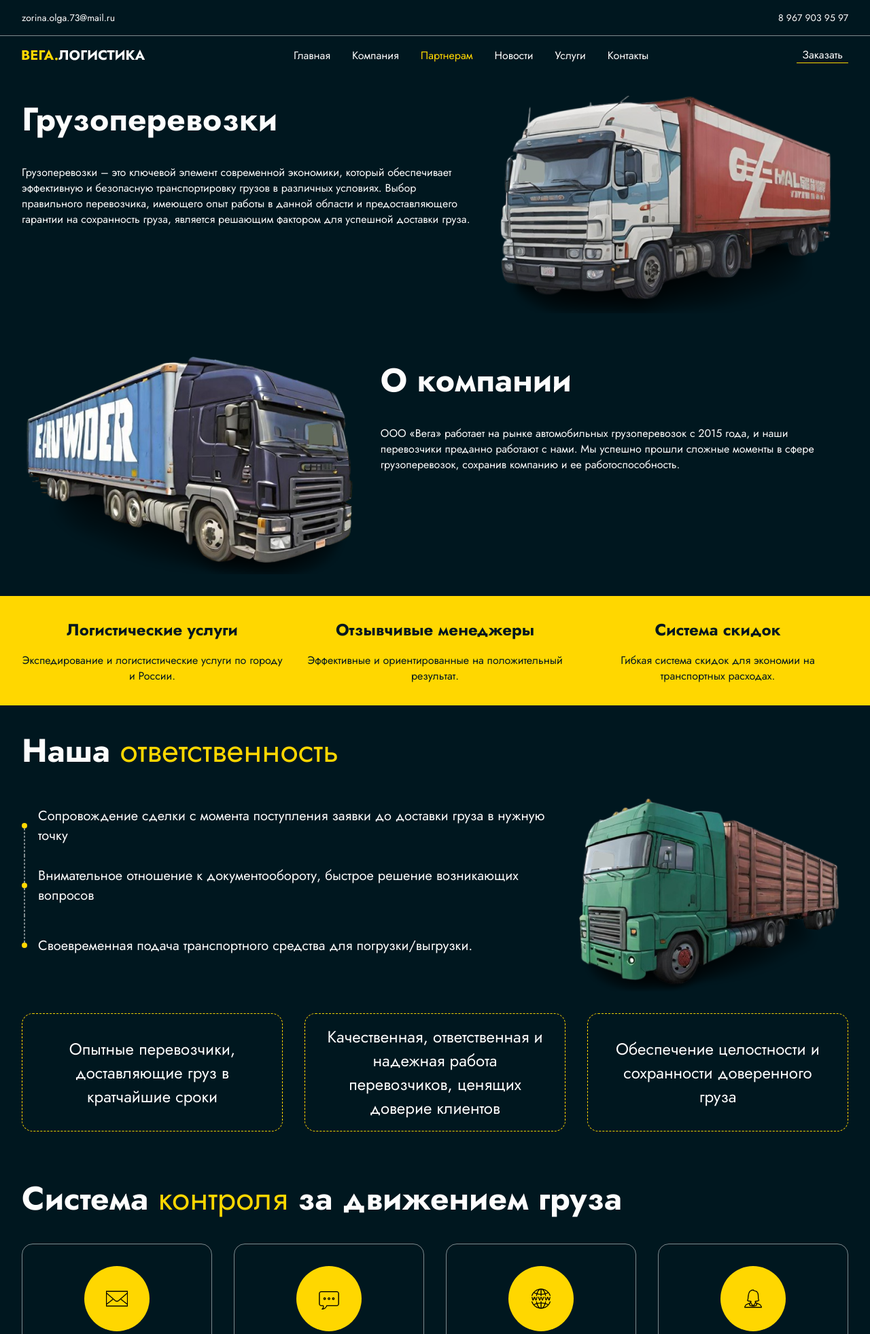
After one commit to sohee-commits/VEGA, a PHP site: page /for-partners.php in a window 1280 px wide. The commit adds this page. Shown: the top 1963 px of the page at 68% size. Run offline with PHP 8.4, Linux system fonts and the light colour scheme; some web fonts are replaced.

Commit message:
for-partners page done

```diff
--- /dev/null
+++ b/css/for-partners.css
@@ -0,0 +1,210 @@
+:root {
+	--main-color: rgb(255, 215, 0);
+	--black: rgb(0, 23, 31);
+	--gray: rgb(127, 138, 142);
+	--white: rgb(253, 253, 253);
+}
+
+* {
+	padding: 0;
+	margin: 0;
+	list-style-type: none;
+}
+
+.summ {
+	padding: 2rem;
+
+	display: flex;
+	gap: 2rem;
+}
+
+.summ .text {
+	display: flex;
+	flex-direction: column;
+	gap: 2rem;
+}
+
+.summ img {
+	width: 100%;
+	height: 20rem;
+	object-fit: contain;
+}
+
+.more ul {
+	padding: 2rem;
+
+	display: flex;
+	gap: 2rem;
+	flex-wrap: wrap;
+
+	background-color: var(--main-color);
+}
+
+.more * {
+	color: var(--black);
+	text-align: center;
+}
+
+.more ul > * {
+	flex: 1;
+
+	display: flex;
+	flex-direction: column;
+	gap: 1rem;
+}
+
+.more h4 {
+	font-size: 1.5rem;
+}
+
+.responsibility,
+.cs {
+	display: flex;
+	flex-direction: column;
+	gap: 2rem;
+}
+
+.responsibility .info {
+	display: flex;
+	gap: 2rem;
+}
+
+.responsibility > * {
+	flex: 1;
+}
+
+.responsibility .info {
+	font-size: 1.25rem;
+}
+
+.responsibility ul > * {
+	display: flex;
+	gap: 1rem;
+	align-items: center;
+}
+
+.responsibility .list-style {
+	display: flex;
+	flex-direction: column;
+	align-items: center;
+}
+
+.responsibility .line {
+	width: 0.1rem;
+	height: 2.5rem;
+
+	border: 0.09rem dashed var(--gray);
+}
+
+.responsibility .circle {
+	width: 0.5rem;
+	height: 0.5rem;
+
+	background-color: var(--main-color);
+	border-radius: 100%;
+}
+
+.responsibility .first-line,
+.responsibility .last-line {
+	border-color: transparent;
+}
+
+.responsibility img {
+	margin: 0 auto;
+	object-fit: contain;
+}
+
+.responsibility .pros {
+	display: flex;
+	gap: 2rem;
+	flex-wrap: wrap;
+}
+
+.responsibility .pro {
+	flex: 1;
+	padding: 1rem 2rem;
+
+	border: 0.1rem dashed var(--main-color);
+	border-radius: 1rem;
+
+	font-size: 1.5rem;
+	text-align: center;
+}
+
+.cs-list {
+	display: flex;
+	gap: 2rem;
+	flex-wrap: wrap;
+}
+
+.cs-item {
+	padding: 2rem;
+	flex: 1;
+
+	display: flex;
+	flex-direction: column;
+	gap: 1rem;
+	align-items: center;
+
+	border: 0.1rem solid var(--gray);
+	border-radius: 1rem;
+	text-align: center;
+}
+
+.cs-img {
+	padding: 2rem;
+	width: fit-content;
+	height: fit-content;
+
+	background-color: var(--main-color);
+	border-radius: 100%;
+}
+
+.cs img {
+	display: block;
+	width: 2rem;
+	height: 2rem;
+
+	object-fit: contain;
+}
+
+/* media queries */
+
+@media (max-width: 960px) {
+	.responsibility .info {
+		flex-wrap: wrap;
+	}
+
+	.responsibility img {
+		width: 100%;
+	}
+
+	.summ {
+		flex-wrap: wrap;
+	}
+
+	.summ img {
+		margin: 0 auto;
+		height: 10rem;
+	}
+
+	.summ:nth-child(2) img {
+		display: none;
+	}
+}
+
+@media (max-width: 768px) {
+	.responsibility .info {
+		font-size: 1.1rem;
+	}
+
+	.responsibility .pro {
+		font-size: 1.25rem;
+	}
+}
+
+@media (max-width: 425px) {
+	.responsibility .line {
+		height: 3rem;
+	}
+}
--- a/css/main.css
+++ b/css/main.css
@@ -84,6 +84,7 @@ main > section:not(.summ) {
 	object-fit: contain;
 	object-position: center;
 	border-radius: 1rem;
+	width: 100%;
 }
 
 form {
@@ -204,7 +205,8 @@ form button .arrow-right {
 		flex-direction: column;
 	}
 
-	.details-con {
+	.details-con p span,
+	.details-con img {
 		display: none;
 	}
 }
--- /dev/null
+++ b/for-partners.php
@@ -0,0 +1,138 @@
+<!DOCTYPE html>
+<html lang="en">
+
+  <head>
+    <meta charset="UTF-8">
+    <meta name="viewport" content="width=device-width, initial-scale=1.0">
+    <title>Вега.Логистика - Партнерам</title>
+    <link rel="shortcut icon" href="./assets/logotype-icon.svg" type="image/x-icon">
+    <link rel="stylesheet" href="./css/for-partners.css">
+  </head>
+
+  <body>
+    <?php require_once ('./header.php'); ?>
+
+    <main>
+      <section class="summ">
+        <div class="text">
+          <h2>Грузоперевозки</h2>
+          <p>
+            Грузоперевозки – это ключевой элемент современной экономики, который обеспечивает эффективную и безопасную
+            транспортировку грузов в различных условиях. Выбор правильного перевозчика, имеющего опыт работы в данной
+            области и предоставляющего гарантии на сохранность груза, является решающим фактором для успешной доставки
+            груза.
+          </p>
+        </div>
+        <img src="./assets/for-partners/1.png" alt="грузовая машина">
+      </section>
+
+      <section class="summ">
+        <img src="./assets/for-partners/2.png" alt="грузовая машина">
+        <div class="text">
+          <h2>О компании</h2>
+          <p>
+            ООО «Вега» работает на рынке автомобильных грузоперевозок с 2015 года, и наши перевозчики преданно работают
+            с нами. Мы успешно прошли сложные моменты в сфере грузоперевозок, сохранив компанию и ее работоспособность.
+          </p>
+        </div>
+      </section>
+
+      <div class="more">
+        <ul>
+          <li>
+            <h4>Логистические услуги</h4>
+            <p>Экспедирование и логистистические услуги по городу и России.</p>
+          </li>
+          <li>
+            <h4>Отзывчивые менеджеры</h4>
+            <p>Эффективные и ориентированные на положительный результат.</p>
+          </li>
+          <li>
+            <h4>Система скидок</h4>
+            <p>Гибкая система скидок для экономии на транспортных расходах.</p>
+          </li>
+        </ul>
+      </div>
+
+      <section class="responsibility">
+        <h2>Наша <span class="yellow">ответственность</span></h2>
+        <div class="info">
+          <ul>
+            <li>
+              <div class="list-style">
+                <div class="line first-line"></div>
+                <div class="circle"></div>
+                <div class="line"></div>
+              </div>
+              <p>Сопровождение сделки с момента поступления заявки до доставки груза в нужную точку</p>
+            </li>
+            <li>
+              <div class="list-style">
+                <div class="line"></div>
+                <div class="circle"></div>
+                <div class="line"></div>
+              </div>
+              <p>Внимательное отношение к документообороту, быстрое решение возникающих вопросов</p>
+            </li>
+            <li>
+              <div class="list-style">
+                <div class="line"></div>
+                <div class="circle"></div>
+                <div class="line last-line"></div>
+              </div>
+              <p>Своевременная подача транспортного средства для погрузки/выгрузки.</p>
+            </li>
+          </ul>
+          <img src="./assets/for-partners/3.png" alt="">
+        </div>
+        <ul class="pros">
+          <li class="pro">
+            Опытные перевозчики, доставляющие груз в кратчайшие сроки
+          </li>
+          <li class="pro">
+            Качественная, ответственная и надежная работа перевозчиков, ценящих доверие клиентов
+          </li>
+          <li class="pro">
+            Обеспечение целостности и сохранности доверенного груза
+          </li>
+        </ul>
+      </section>
+
+      <section class="cs">
+        <h2>Система <span class="yellow">контроля</span> за движением груза</h2>
+        <ul class="cs-list">
+          <li class="cs-item">
+            <div class="cs-img">
+              <img src="./assets/icons/icons8-letter-50.png" alt="иконка e-mail">
+            </div>
+            <p>E-MAIL</p>
+          </li>
+          <li class="cs-item">
+            <div class="cs-img">
+              <img src="./assets/icons/icons8-sms-50.png" alt="иконка sms">
+            </div>
+            <p>SMS</p>
+          </li>
+          <li class="cs-item">
+            <div class="cs-img">
+              <img src="./assets/icons/icons8-web-50.png" alt="иконка worldwide web">
+            </div>
+            <p>Веб-Сайт</p>
+          </li>
+          <li class="cs-item">
+            <div class="cs-img">
+              <img src="./assets/icons/icons8-manager-50.png" alt="иконка менеджера">
+            </div>
+            <p>Персональный Менеджер</p>
+          </li>
+        </ul>
+      </section>
+
+      <?php require_once './form.php' ?>
+
+    </main>
+
+    <?php require_once ('./footer.php'); ?>
+  </body>
+
+</html>
```
Also changed, not shown: assets/for-partners/1.png (added), assets/for-partners/2.png (added), assets/for-partners/3.png (added), assets/for-partners/li-1.png (added), assets/for-partners/li-1.svg (added), assets/for-partners/li-2.png (added), assets/for-partners/li-2.svg (added), assets/for-partners/li-3.png (added), assets/for-partners/li-3.svg (added), assets/icons/icons8-letter-50.png (added), assets/icons/icons8-manager-50.png (added), assets/icons/icons8-sms-50.png (added), assets/icons/icons8-web-50.png (added).
